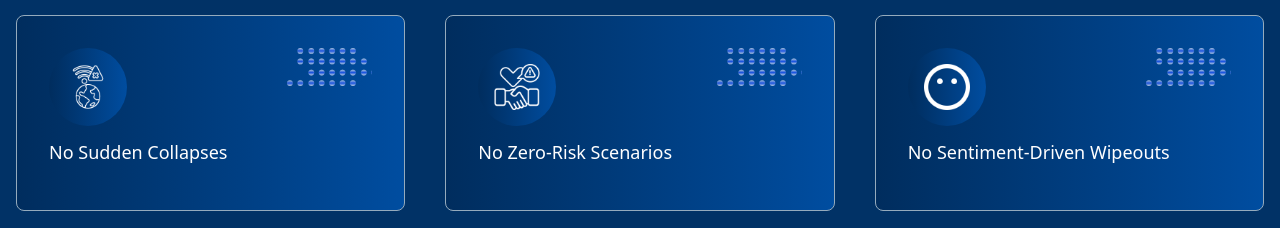
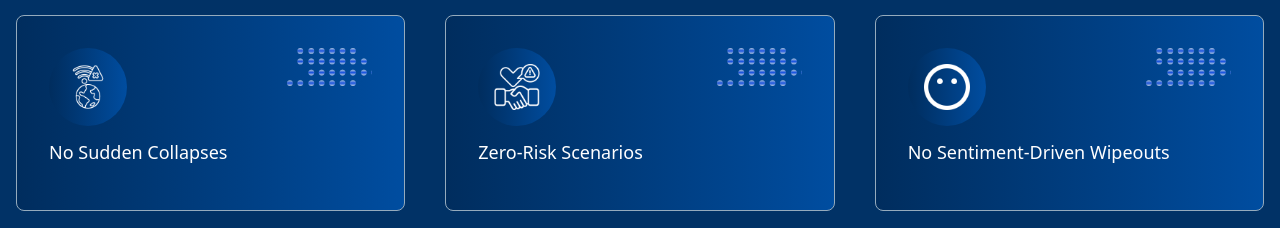
Before and after one commit to Srishti60/bigod-landing-page, a Next.js app: page / in a window 1280 px wide. Shown: the part 2120-2348 px from the top of the page. Built offline with nearby package versions, Linux system fonts and the light colour scheme.

Commit message:
some content and bg changes

```diff
--- a/app/components/home/features/index.jsx
+++ b/app/components/home/features/index.jsx
@@ -16,7 +16,7 @@ const Features = () => {
     },
     {
       imgSrc: img2,
-      heading: "No zero-risk scenarios",
+      heading: "Zero-risk scenarios",
       subheading: "",
     },
     {
--- a/package.json
+++ b/package.json
@@ -6,6 +6,7 @@
     "dev": "next dev",
     "build": "next build",
     "start": "next start",
+    "preview": "next build && next start",
     "lint": "eslint"
   },
   "dependencies": {
```
